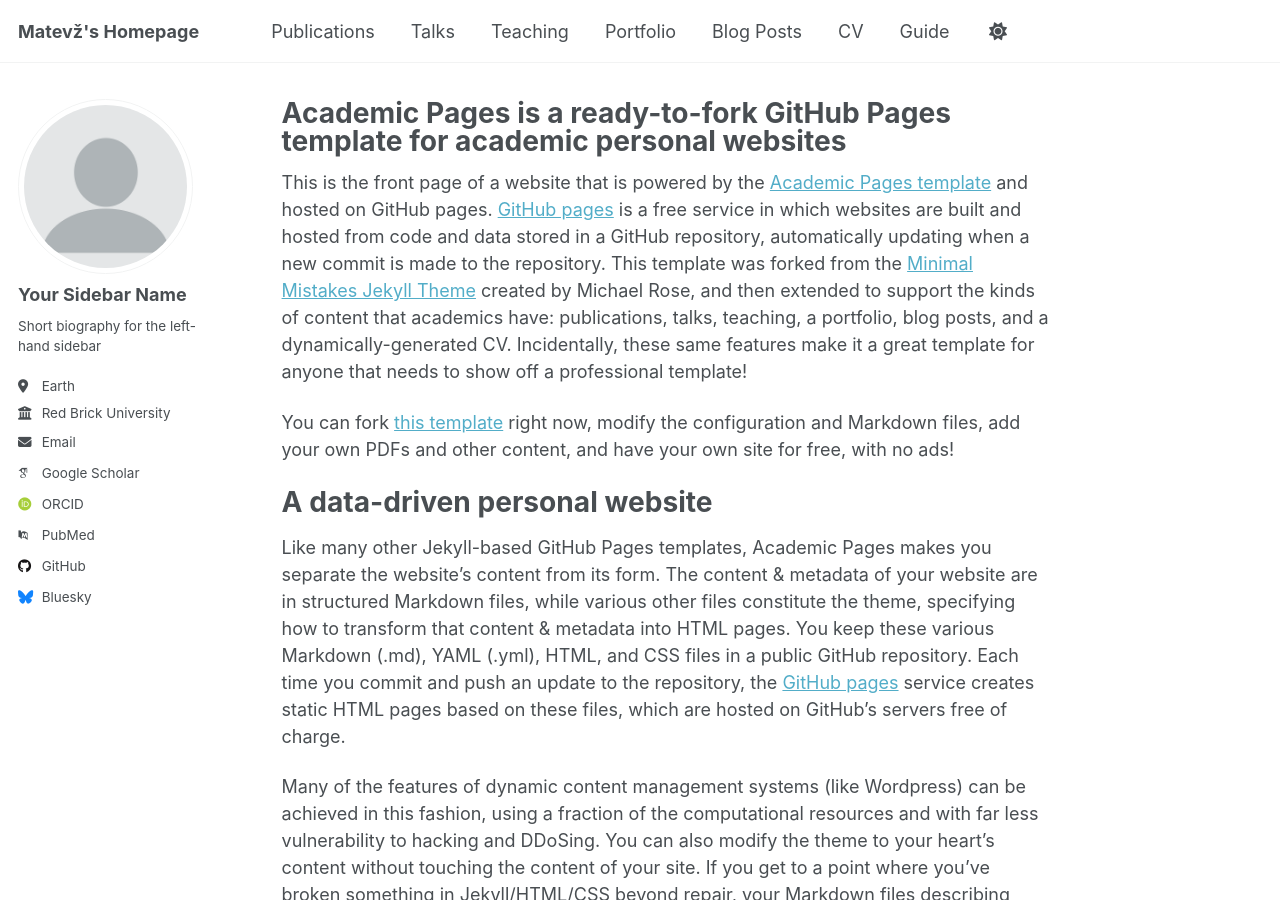
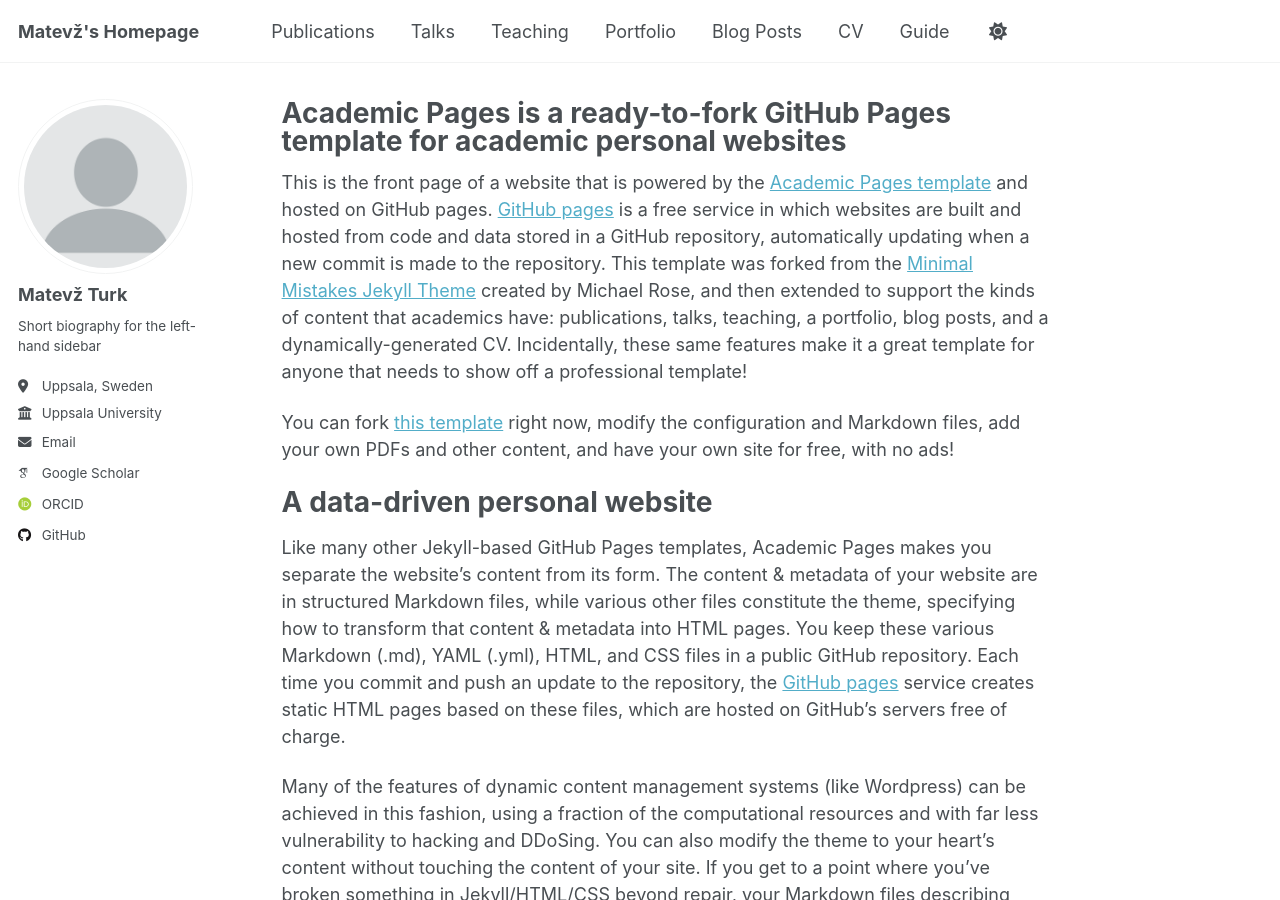
Before and after one commit to MatevzTurk/MatevzTurk.github.io, a Jekyll site: the page built from _pages/about.md, in a window 1280 px wide and 900 px high. Built offline with Jekyll 4.4.1, drawn with Linux system fonts in a browser that asks for light colours; some web fonts are replaced; a script that is not in the unit is left out.

Commit message:
Update author profile information in _config.yml

```diff
--- a/_config.yml
+++ b/_config.yml
@@ -24,23 +24,22 @@ repository               : "MatevzTurk.github.io"
 author:
   # Biographic information
   avatar           : "profile.png"
-  name             : "Your Sidebar Name"
-  pronouns         : # example: "she/her"
+  name             : "Matevž Turk  "
   bio              : "Short biography for the left-hand sidebar"
-  location         : "Earth"
-  employer         : "Red Brick University"
+  location         : "Uppsala, Sweden"
+  employer         : "Uppsala University"
   uri              : # URL
-  email            : "none@example.org"
+  email            : "matevz.turk@kemi.uu.se"
 
   # Academic websites
   academia         : # URL
   arxiv            : # URL - Update with the correct link to your profile
-  googlescholar    : "https://scholar.google.com/citations?user=PS_CX0AAAAAJ"
+  googlescholar    : "https://scholar.google.com/citations?user=tPhP7EgAAAAJ&hl=sl&oi=ao"
   inspire-hep      : # URL
   impactstory      : # URL
-  orcid            : "https://orcid.org/yourorcidurl"
+  orcid            : "https://orcid.org/0000-0001-9863-0622"
   semantic         : # URL
-  pubmed           : "https://www.ncbi.nlm.nih.gov/pubmed/?term=john+snow"
+  pubmed           : # URL
   researchgate     : # URL
   scopus           : # URL
 
@@ -48,13 +47,13 @@ author:
   bitbucket        : # Username - Update with your username on the site
   codepen          : # Username
   dribbble         : # Username
-  github           : "academicpages"
+  github           : "MatevzTurk"
   kaggle           : # Username
   stackoverflow    : # User number or user number and name (i.e., use "1" or "1/jeff-atwood")
 
   # Social media
   artstation       : # Username
-  bluesky          : "bsky.app" # Replace this with you Bluesky username
+  bluesky          : # Username
   facebook         : # Username
   flickr           : # Username
   foursquare       : # Username
```
